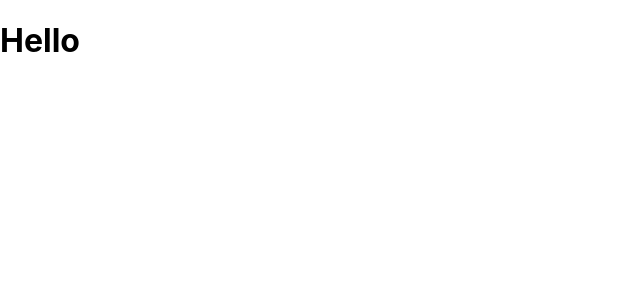
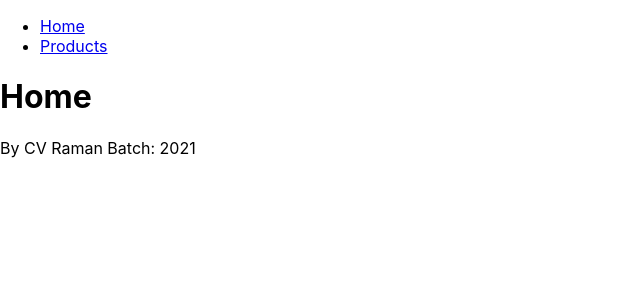
Before and after one commit to manishmahant-attainu/cv-raman-front-end, a React (Create React App) app: page / in a window 1280 px wide. Shown: the top 300 px of the page, without its empty margins (0-640 px from the left). Built offline with nearby package versions, Linux system fonts and the light colour scheme.

Commit message:
defining of routes and children prop

```diff
--- a/package.json
+++ b/package.json
@@ -8,6 +8,7 @@
     "@testing-library/user-event": "^12.8.3",
     "react": "^17.0.2",
     "react-dom": "^17.0.2",
+    "react-router-dom": "^5.2.0",
     "react-scripts": "4.0.3",
     "web-vitals": "^1.1.1"
   },
--- /dev/null
+++ b/src/components/Footer/index.js
@@ -0,0 +1,9 @@
+const Footer = () => {
+    return (
+        <footer>
+            <p>By CV Raman Batch: 2021</p>
+        </footer>
+    )
+}
+
+export default Footer;
--- /dev/null
+++ b/src/components/Header/index.js
@@ -0,0 +1,14 @@
+const Header = () => {
+    return (
+        <header>
+            <nav>
+                <ul>
+                    <li><a href="/">Home</a></li>
+                    <li><a href="/products">Products</a></li>
+                </ul>
+            </nav>
+        </header>
+    )
+}
+
+export default Header;
--- a/src/containers/App.js
+++ b/src/containers/App.js
@@ -1,6 +1,22 @@
+import { Route, BrowserRouter, Switch } from 'react-router-dom';
+
+import Home from './Home';
+import Layout from './Layout';
+import Products from './Products';
+
 const App = () => {
+
+    //Is the way to access the route
+    //Another is defining the routes
     return (
-        <h1>Hello</h1>
+        <BrowserRouter>
+            <Layout title="hello routes">
+                <Switch>
+                    <Route exact path="/" component={Home} />
+                    <Route exact path="/products" component={Products} />
+                </Switch>
+            </Layout>
+        </BrowserRouter>
     )
 }
 
--- /dev/null
+++ b/src/containers/Home/index.js
@@ -0,0 +1,8 @@
+const Home = () => {
+
+    return (
+        <h1>Home</h1>
+    )
+};
+
+export default Home;
--- /dev/null
+++ b/src/containers/Layout/index.js
@@ -0,0 +1,14 @@
+import Footer from "../../components/Footer"
+import Header from "../../components/Header"
+
+const Layout = (props) => {
+    return (
+        <>
+            <Header />
+            {props.children}
+            <Footer />
+        </>
+    )
+}
+
+export default Layout;
--- /dev/null
+++ b/src/containers/Products/index.js
@@ -0,0 +1,8 @@
+const Products = () => {
+
+    return (
+        <h1>Products</h1>
+    )
+};
+
+export default Products;
```
Also changed, not shown: src/routes/index.js (added).
